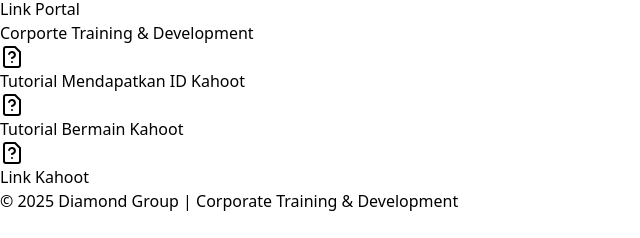
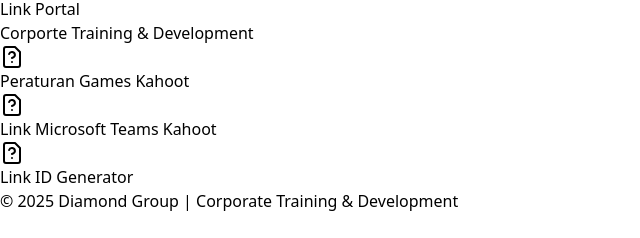
Before and after one commit to gorivel/dmnd-kahoot, a React (Vite) app in the folder lnktr/: page / in a window 1280 px wide. Shown: the part 303-541 px from the top of the page, without its empty margins (0-640 px from the left). Built offline with nearby package versions, Linux system fonts and the light colour scheme.

Commit message:
Update links and titles in App component

```diff
--- a/lnktr/src/App.jsx
+++ b/lnktr/src/App.jsx
@@ -3,18 +3,18 @@
 const App = () => {
   const links = [
     {
-      title: 'Tutorial Mendapatkan ID Kahoot',
-      url: 'https://github.com/yourusername',
+      title: 'Peraturan Games Kahoot',
+      url: '/peraturan.pdf',
       icon: <FileQuestion className="w-6 h-6" />
     },
     {
-      title: 'Tutorial Bermain Kahoot',
-      url: 'https://twitter.com/yourusername',
+      title: 'Link Microsoft Teams Kahoot',
+      url: 'https://teams.microsoft.com/dl/launcher/launcher.html?url=%2F_%23%2Fl%2Fmeetup-join%2F19%3Ameeting_ZjM3MmU0MWMtMDlkYi00NTk2LWI2NzgtNjMwMmM3ZWU5MGRj%40thread.v2%2F0%3Fcontext%3D%257b%2522Tid%2522%253a%2522e4020e3d-231e-45f1-b023-e463b1f0f7f2%2522%252c%2522Oid%2522%253a%25229a6464de-a283-486e-96eb-06fba1ca7aaa%2522%257d%26anon%3Dtrue&type=meetup-join&deeplinkId=cfefb9d5-bc72-49d1-bbb4-8f4ed0a778b8&directDl=true&msLaunch=true&enableMobilePage=true&suppressPrompt=true',
       icon: <FileQuestion className="w-6 h-6" />
     },
     {
-      title: 'Link Kahoot',
-      url: 'https://instagram.com/yourusername',
+      title: 'Link ID Generator',
+      url: 'https://uid-gen.vercel.app',
       icon: <FileQuestion className="w-6 h-6" />
     },
 
```
Also changed, not shown: 1 other file (tests, documents, lock files or other folders).
